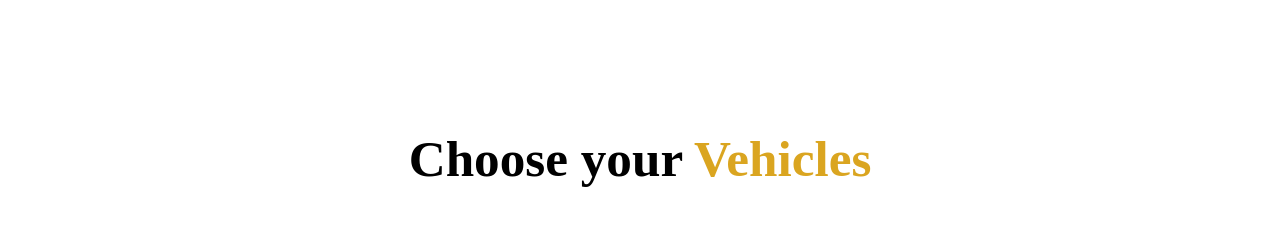
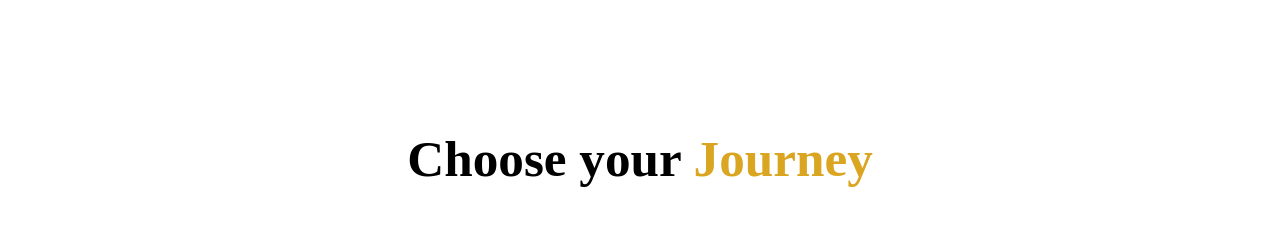
Before and after one commit to The-Beast17/Traveling-Agency, a plain HTML site: page index.html in a window 1280 px wide. Shown: the part 2120-2355 px from the top of the page. Drawn offline with nearby package versions, Linux system fonts and the light colour scheme.

Commit message:
Update index.html

```diff
--- a/index.html
+++ b/index.html
@@ -122,7 +122,7 @@
      </section>
 
      <section class="page4">
-        <h1>Choose your <span> Vehicles</span></h1>
+        <h1>Choose your <span> Journey</span></h1>
         <div class="content">
         <div class="card">
             <h1>Flights</h1>
```
